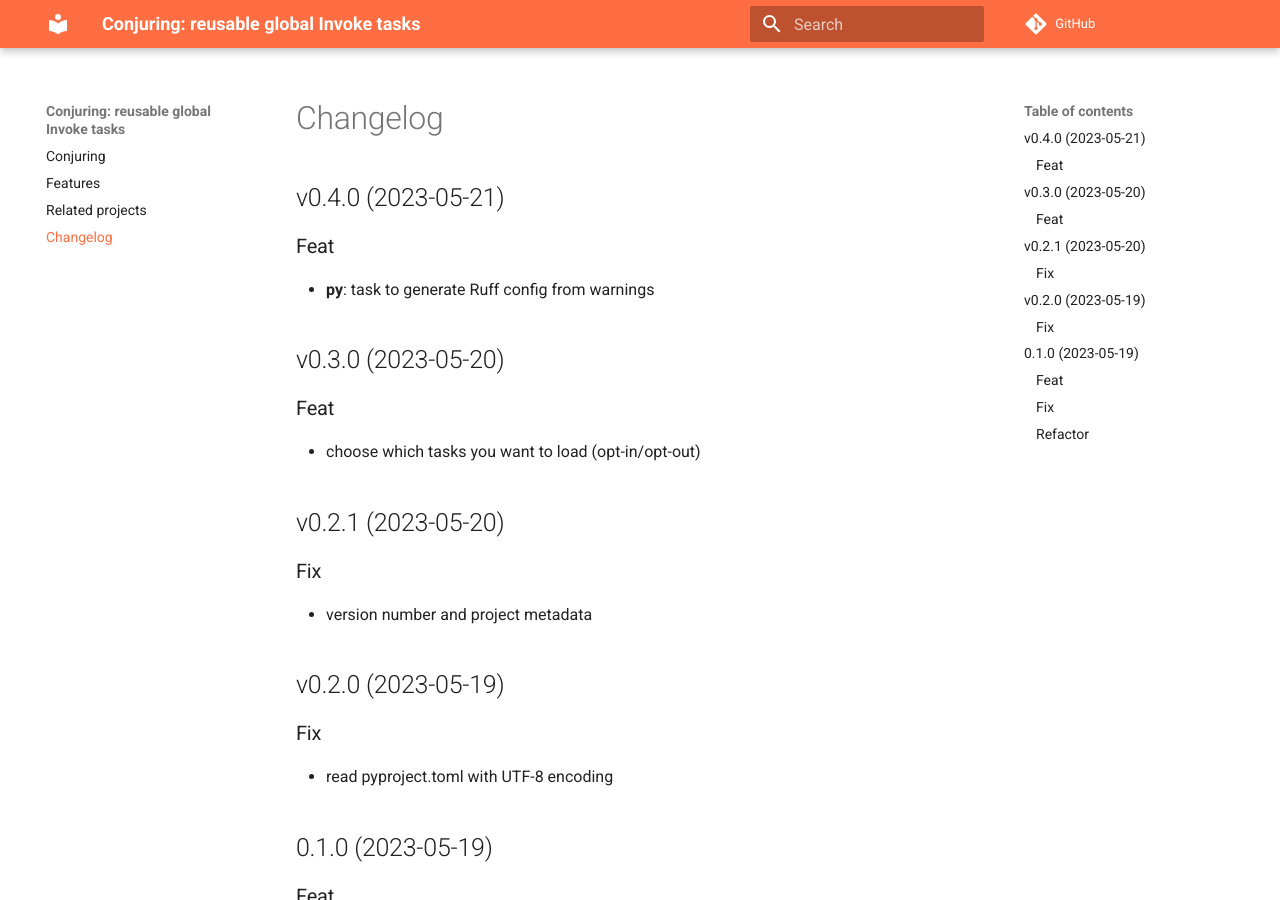
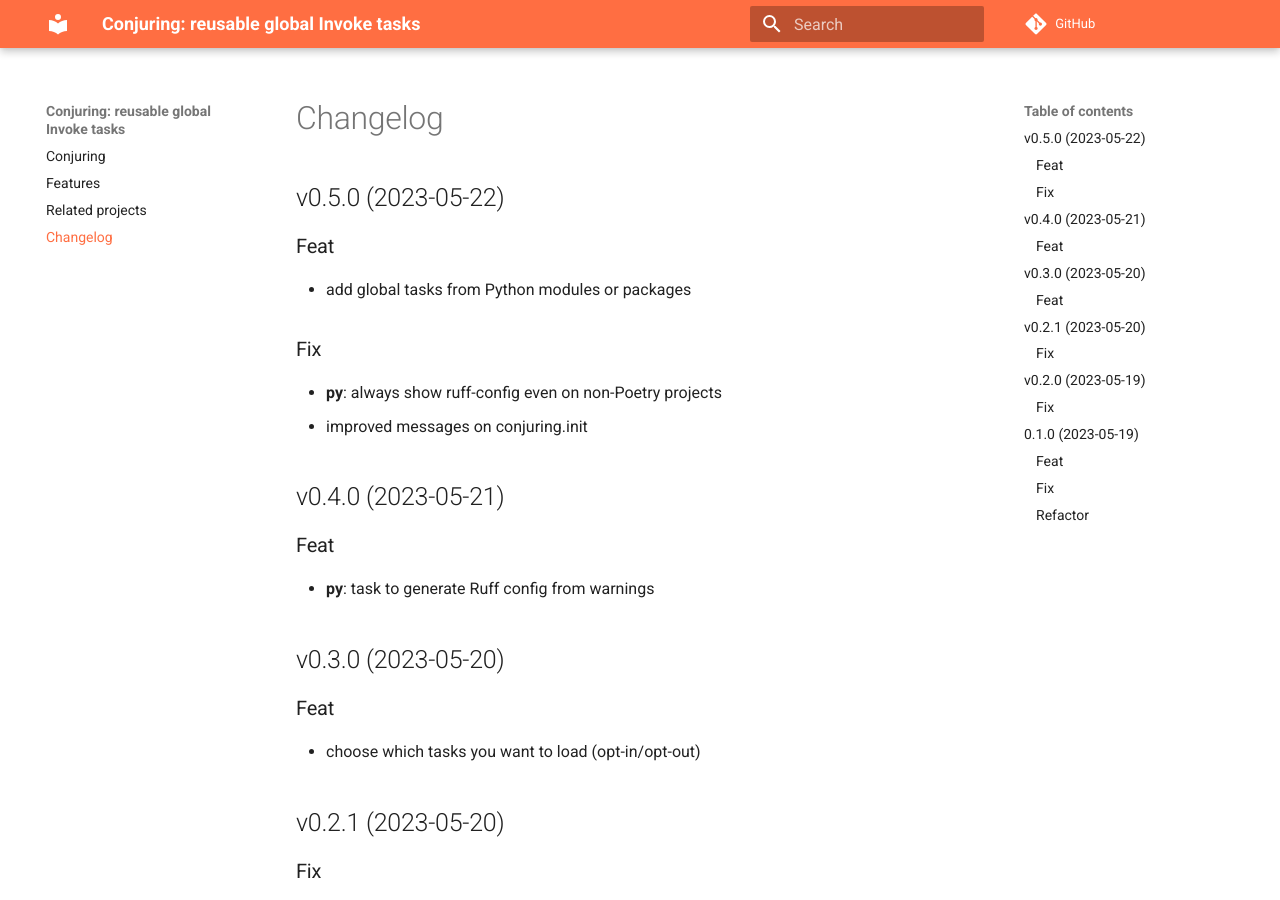
Before and after one commit to andreoliwa/conjuring, an MkDocs documentation site: the page built from docs/CHANGELOG.md, in a window 1280 px wide and 900 px high. Built offline with MkDocs 1.6.1 and Material for MkDocs 9.7.7, drawn with Linux system fonts in a browser that asks for light colours; comment, search, counter and statistics services are not loaded.

Commit message:
bump: version 0.4.0 → 0.5.0

```diff
--- a/docs/CHANGELOG.md
+++ b/docs/CHANGELOG.md
@@ -1,4 +1,15 @@
 # Changelog
+
+## v0.5.0 (2023-05-22)
+
+### Feat
+
+- add global tasks from Python modules or packages
+
+### Fix
+
+- **py**: always show ruff-config even on non-Poetry projects
+- improved messages on conjuring.init
 
 ## v0.4.0 (2023-05-21)
 
--- a/pyproject.toml
+++ b/pyproject.toml
@@ -1,6 +1,6 @@
 [tool.poetry]
 name = "conjuring"
-version = "0.4.0"
+version = "0.5.0"
 description = "🐍🤖 Reusable global Invoke tasks that can be merged with local project tasks"
 authors = ["W. Augusto Andreoli <andreoliwa@gmail.com>"]
 license = "MIT"
@@ -28,7 +28,7 @@ pytest = "*"
 
 [tool.commitizen]
 name = "cz_conventional_commits"
-version = "0.4.0"
+version = "0.5.0"
 
 # https://commitizen-tools.github.io/commitizen/bump/#configuration
 version_files = [
```
